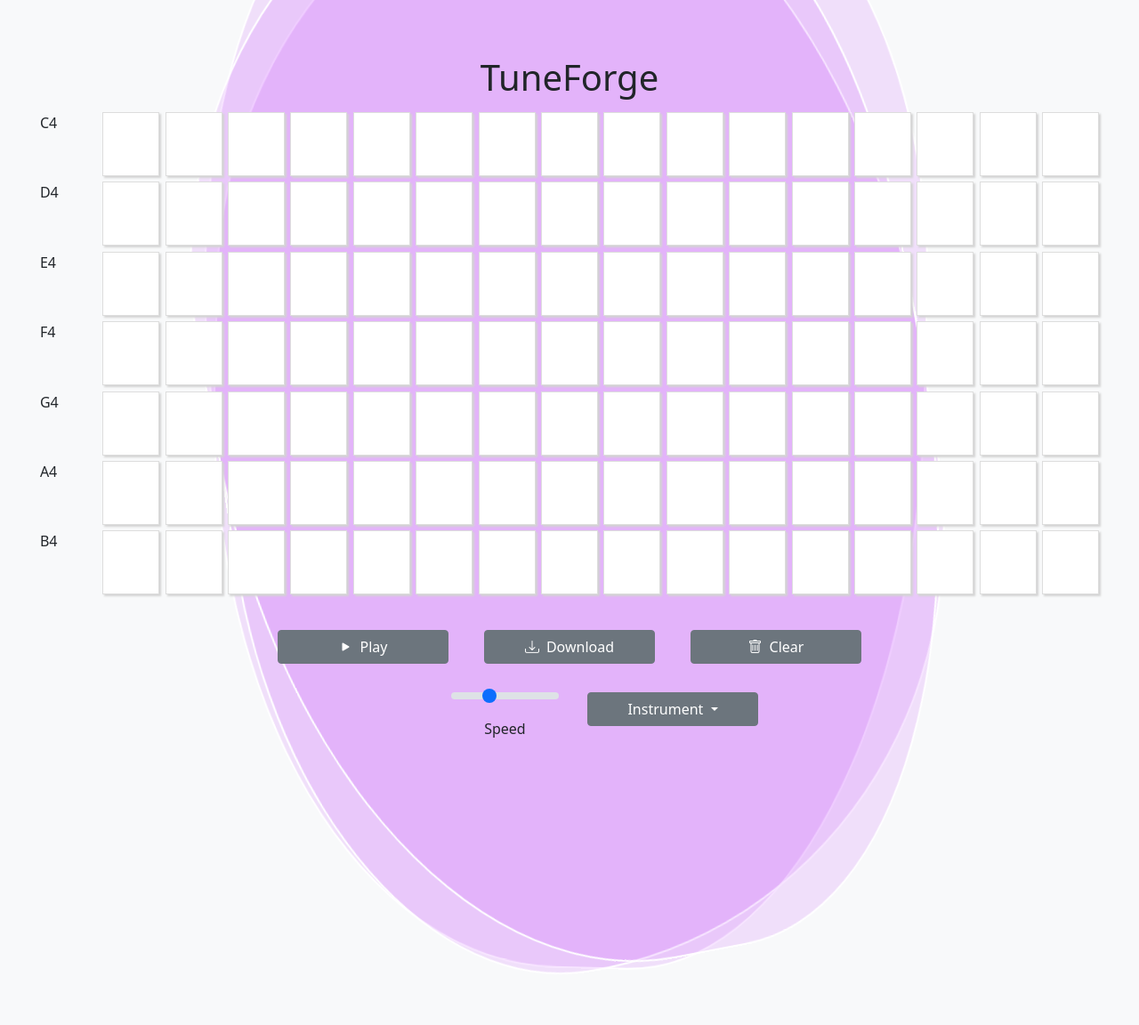
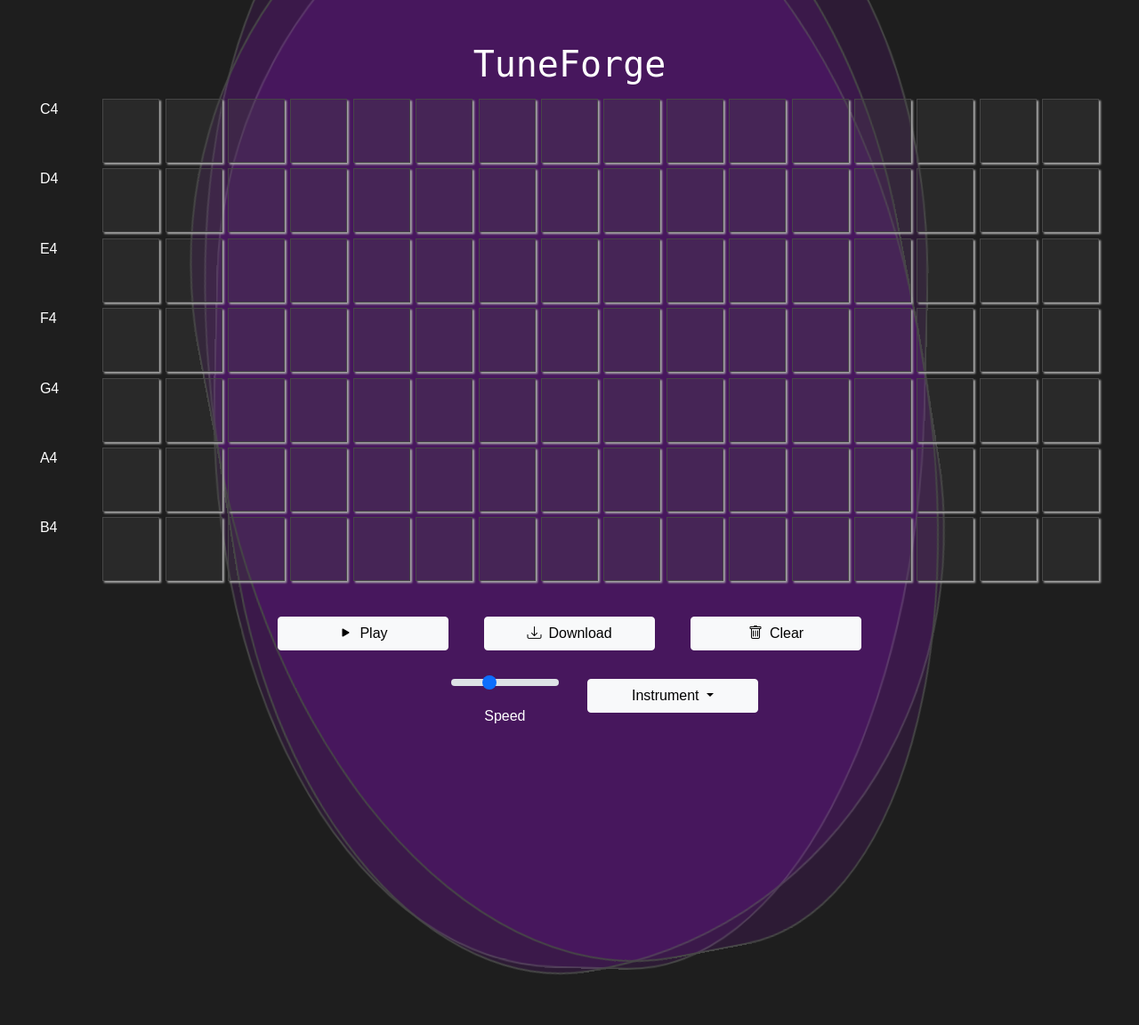
Before and after one commit to joeykyleung/TuneForge, a Flask app: template flask_app/templates/home_page.html in a window 1280 px wide. Shown: the whole page at 89% size. Run offline with Flask 3, Linux system fonts and the light colour scheme; the template is opened without the code that fills it, so the values that code supplies are empty; some libraries are stand-ins or nearby versions.

Commit message:
dark theme

```diff
--- a/flask_app/static/script.js
+++ b/flask_app/static/script.js
@@ -52,7 +52,22 @@ document.addEventListener("DOMContentLoaded", function () {
 });
 
 function addEventListeners(gridItem, row) {
+  gridItem.addEventListener('mousedown', () => {
+    isAddingNotes = true;
+    if (!gridItem.classList.contains('clicked')) {
+      gridItem.classList.add('clicked');
+    } else {
+      gridItem.classList.remove('clicked');
+      isAddingNotes = false;
+    }
+  });
+  gridItem.addEventListener('mouseup', () => {
+    if(gridItem.classList.contains('clicked') && isAddingNotes === false) {
+      gridItem.classList.remove('clicked');
+    }
+  });
   gridItem.addEventListener('mouseover', () => {
+    console.log(`isMouseDown: ${isMouseDown}, isAddingNotes: ${isAddingNotes}`);
     if (isMouseDown && !gridItem.classList.contains('clicked')) {
       gridItem.classList.add('clicked');
       isAddingNotes = true;
--- a/flask_app/static/styles.css
+++ b/flask_app/static/styles.css
@@ -1,8 +1,13 @@
 body {
+  background-color: #1e1e1e;
+  color: #ffffff;
   display: flex;
   align-items: center;
   justify-content: center;
-  overflow: hidden;
+  /* overflow: hidden; */
+  font-family: sans-serif;
+  margin: 0;
+  padding: 0;
 }
 
 .side{
@@ -34,11 +39,11 @@ body {
 .grid-item {
   width: 100%;
   height: 100%;
-  background-color: white;
-  border: 1px solid #ddd;
+  background-color: rgba(70, 70, 70, 0.3);
+  border: 1px solid #464646;
   cursor: crosshair;
   transition: background .15s ease-in-out, border-radius .15s ease-in-out;
-  box-shadow: 2px 2px 2px 0px lightgray;
+  box-shadow: 2px 2px 2px 0px darkgray;
 }
 
 .grid-item:hover {
@@ -105,7 +110,7 @@ button i {
   left: 0;
   width: 100%;
   height: 100%;
-  border: 2px solid #fff;
+  border: 2px solid #464646;
   border-radius: 40% 50% 50% 40% / 40% 40% 50% 60%;
   background: rgba(176, 6, 255, 0.1);
   transition: 0.5s;
--- a/flask_app/templates/home_page.html
+++ b/flask_app/templates/home_page.html
@@ -15,28 +15,28 @@
   <title>Music</title>
 </head>
 
-<body class="bg-light">
+<body>
   <div class="container mt-5">
     <div id="shape">
       <span></span>
       <span></span>
       <span></span>
     </div>
-    <h1 style="margin: 15px 0px;">TuneForge</h1>
+    <h1 style="margin-bottom: 15px; font-family: monospace;">TuneForge</h1>
     <div class="grid-container" id="grid-container"></div>
     <div class="row mt-3 justify-content-center">
       <div class="col-md-4">
-        <button id="play-button" class="btn btn-secondary">
+        <button id="play-button" class="btn btn-light">
           <i class="bi bi-play-fill"></i>Play
         </button>
       </div>
       <div class="col-md-4">
-        <button id="download-button" class="btn btn-secondary">
+        <button id="download-button" class="btn btn-light">
           <i class="bi bi-download"></i>Download
         </button>
       </div>
       <div class="col-md-4">
-        <button id="clear-button" class="btn btn-secondary">
+        <button id="clear-button" class="btn btn-light">
           <i class="bi bi-trash"></i>Clear
         </button>
       </div>
@@ -47,7 +47,7 @@
         <label for="speed-input" class="col-form-label">Speed</label>
       </div>
       <div class="dropdown col-md-4">
-        <button id="instrumentButton" class="btn btn-secondary dropdown-toggle" type="button" id="dropdownMenuButton1"
+        <button id="instrumentButton" class="btn btn-light dropdown-toggle" type="button" id="dropdownMenuButton1"
           data-bs-toggle="dropdown" aria-expanded="false">
           Instrument
         </button>
```
